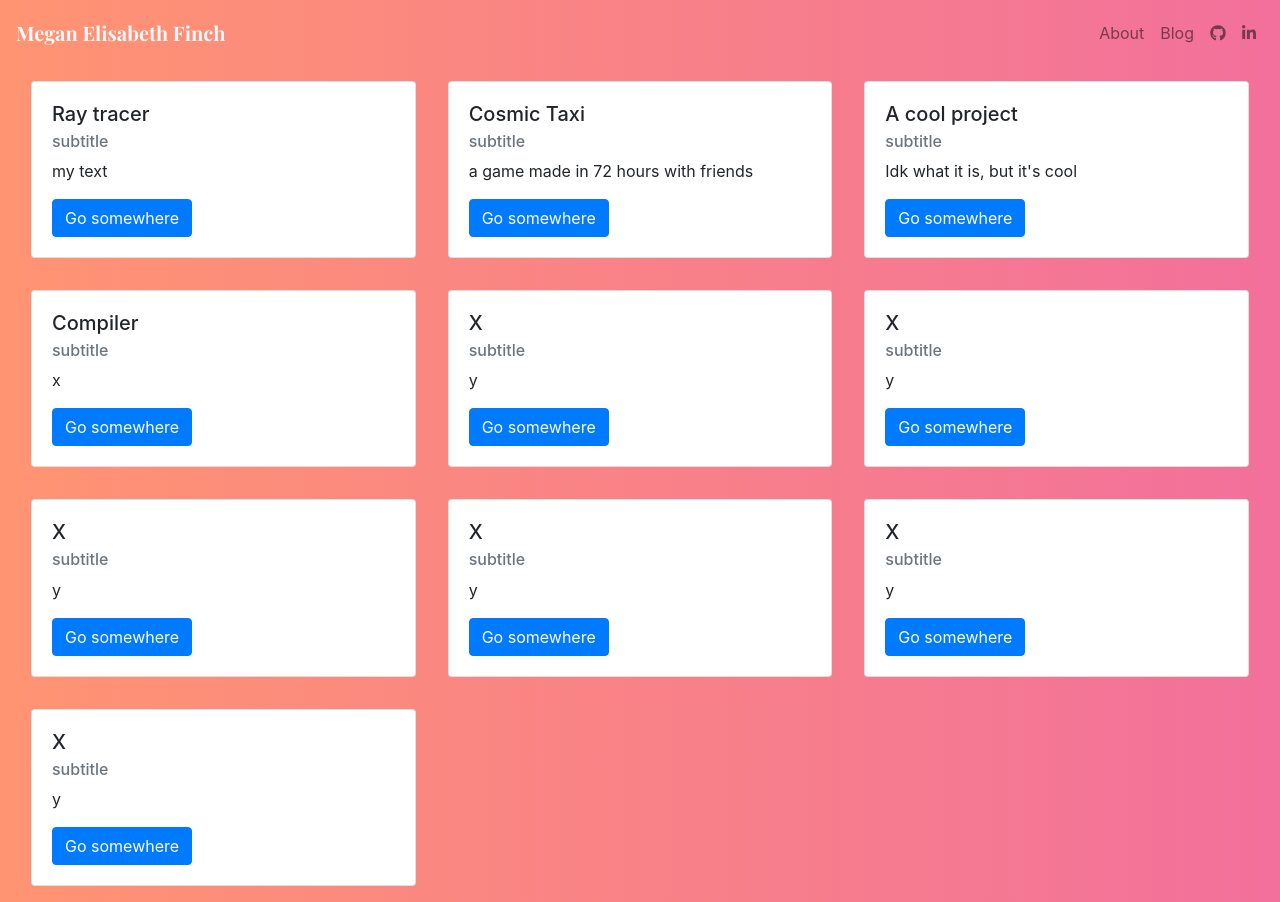
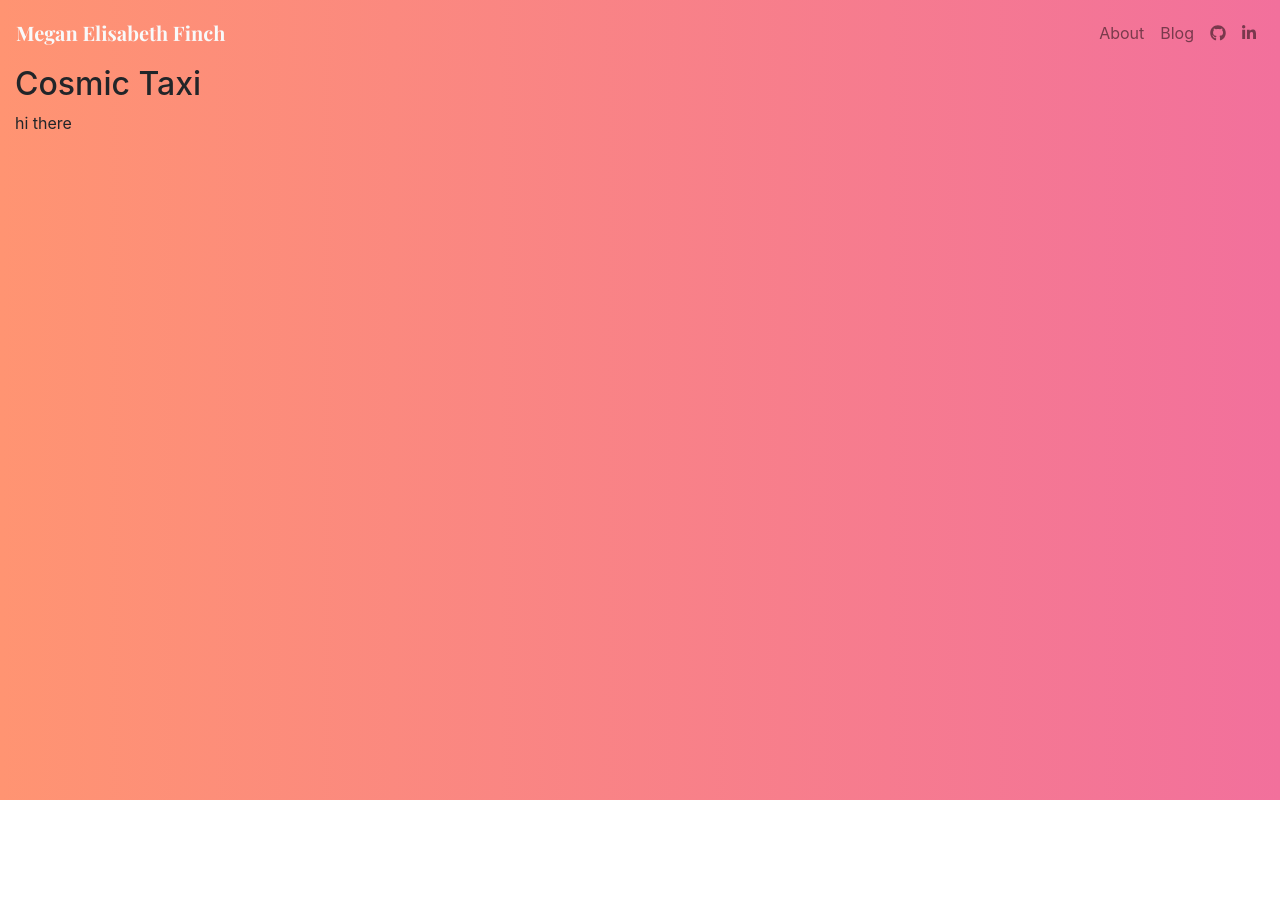
Before and after one commit to meganelisabethfinch/meganelisabethfinch.github.io, a React (Create React App) app: page /blog/cosmic-taxi in a window 1280 px wide. After the commit the page ends 800 px from the top, so only its background shows below. Built offline with nearby package versions, Linux system fonts and the light colour scheme.

Commit message:
Basic routing to blog articles

```diff
--- /dev/null
+++ b/src/components/Article.js
@@ -0,0 +1,18 @@
+import React from 'react';
+import { Row, Col } from 'react-bootstrap';
+import { articles } from './data';
+
+// set article = articles.find(x => x.id == id)
+// if (article == undefined), render 404
+// else render the article
+
+const Article = ({match:{params:{id}}}) => (
+    <Col lg={true}>
+            <h2>{articles.find(x => x.id == id).title}</h2>
+            <p>
+                hi there
+            </p>
+    </Col>
+);
+
+export default Article;
--- a/src/components/Blog.js
+++ b/src/components/Blog.js
@@ -1,18 +1,7 @@
 import React, { Component } from 'react';
 import { Row, Col, Container, CardDeck, Card } from 'react-bootstrap';
 import Excerpt from './Excerpt';
-
-const excerpts = [{ title: 'Ray tracer', featuredText: 'my text'},
-{ title: 'Cosmic Taxi', featuredText: 'a game made in 72 hours with friends'},
-{ title: 'A cool project', featuredText: 'Idk what it is, but it\'s cool' },
-{ title: 'Compiler', featuredText: 'x'},
-{ title: 'X', featuredText: 'y'},
-{ title: 'X', featuredText: 'y'},
-{ title: 'X', featuredText: 'y'},
-{ title: 'X', featuredText: 'y'},
-{ title: 'X', featuredText: 'y'},
-{ title: 'X', featuredText: 'y'}
-];
+import { articles } from './data';
 
 class Blog extends Component {
 
@@ -20,7 +9,7 @@ class Blog extends Component {
         return (
         <Col>
             <ul class="cards">
-                {excerpts.map(excerpt => <Excerpt key={excerpt.id} {...excerpt} />)}
+                {articles.map(article => <Excerpt key={article.id} {...article} />)}
             </ul>
         </Col>
         )
--- a/src/components/Excerpt.js
+++ b/src/components/Excerpt.js
@@ -1,5 +1,6 @@
 import React from 'react';
 import { Col, Card, Button } from 'react-bootstrap';
+import { Link } from 'react-router-dom';
 
 const Excerpt = (props) => (
     <li class="cards_item">
@@ -7,8 +8,11 @@ const Excerpt = (props) => (
             <Card.Body>
                 <Card.Title>{props.title}</Card.Title>
                 <Card.Subtitle className="mb-2 text-muted">subtitle</Card.Subtitle>
-                <Card.Text>{props.featuredText}</Card.Text>
+                <Card.Text>{props.feature}</Card.Text>
+                <Link to={{pathname: `/blog/${props.id}` }}>
                 <Button variant="primary">Go somewhere</Button>
+                </Link>
+
             </Card.Body>
         </Card>
     </li>
--- a/src/components/Home.js
+++ b/src/components/Home.js
@@ -2,8 +2,7 @@ import React, { Component } from 'react';
 import { Jumbotron } from 'react-bootstrap';
 import ReactTypingEffect from 'react-typing-effect';
 import { Link } from 'react-router-dom';
-
-const features = [{text: "a game made in under 72 hours", id: "1234"}, {text: "something cool", id: "5678"}];
+import { articles } from './data';
 
 class Home extends Component {
     render() {
@@ -15,10 +14,10 @@ class Home extends Component {
                     typingDelay={100}
                     speed={100}
                     eraseSpeed={50}
-                    text={features.map(feature => feature.text)}
+                    text={articles.map(article => article.feature)}
                     displayTextRenderer={(text, i) => {
                         return (
-                          <Link className="unstyled-link" to={"/blog/" + features[i].id}>
+                          <Link className="unstyled-link" to={"/blog/" + articles[i].id}>
                             {text.split('').map((char, i) => {
                               const key = `${i}`;
                               return (
--- a/src/components/Main.js
+++ b/src/components/Main.js
@@ -4,12 +4,14 @@ import { Switch, Route } from 'react-router-dom';
 import Home from './Home';
 import About from './About';
 import Blog from './Blog';
+import Article from './Article';
 
 const Main = () => (
     <Switch>
         <Route exact path="/" component={Home} />
-        <Route path="/about" component={About} />
-        <Route path="/blog" component={Blog} />
+        <Route path="/about" render={About} />
+        <Route exact path="/blog" component={Blog} />
+        <Route path="/blog/:id" component={Article} />
     </Switch>
 );
 
--- /dev/null
+++ b/src/components/data.js
@@ -0,0 +1,17 @@
+export const articles = [
+    {
+        "id": "cosmic-taxi",
+        "title": "Cosmic Taxi",
+        "feature": "a game made in under 72 hours for Ludum Dare 47"
+    },
+    {
+        "id": "ray-tracer",
+        "title": "Ray Tracer",
+        "feature": "a ray tracer"
+    },
+    {
+        "id": "hack-cambridge",
+        "title" : "Hackathon",
+        "feature" : "something cool"
+    }
+];
```
Also changed, not shown: 1 other file (tests, documents, lock files or other folders).
